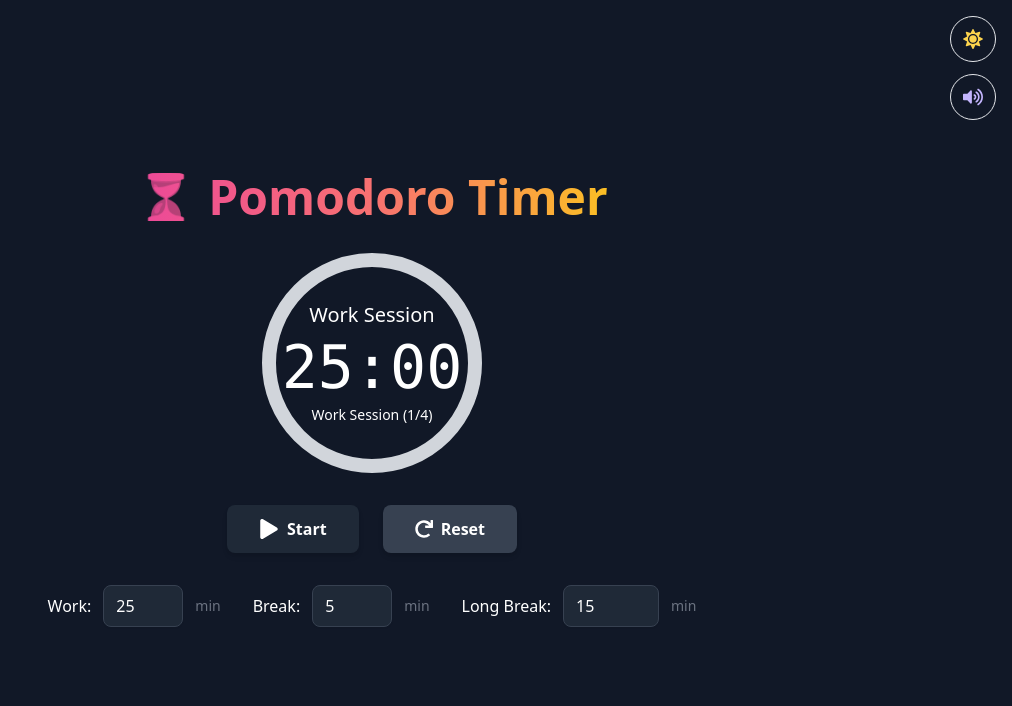
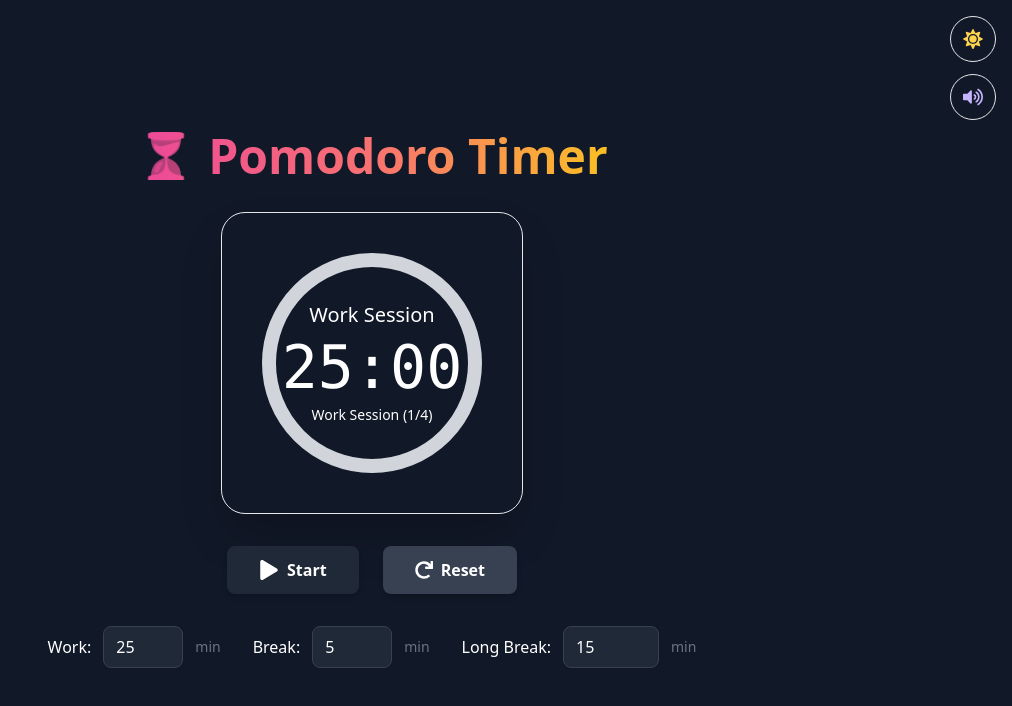
Before and after one commit to AnjaleeAmarakoon/pomodoro-timer, a React (Vite) app: page / in a window 1280 px wide. Shown: the top 706 px of the page, without its empty margins (268-1280 px from the left). Built offline with nearby package versions, Linux system fonts and the light colour scheme.

Commit message:
feat: add glass morphism card effect to timer display

```diff
--- a/src/App.jsx
+++ b/src/App.jsx
@@ -158,6 +158,8 @@ export default function App() {
         Pomodoro Timer
       </h1>
 
+      {/* Timer Card with Glass Morphism */}
+      <div className="relative bg-white/30 dark:bg-gray-800/30 backdrop-blur-xl rounded-3xl p-10 shadow-2xl border border-white/20 dark:border-gray-700/20">
         {/* Circular Progress with Timer */}
         <div className="relative">
           <CircularProgress
@@ -168,13 +170,14 @@ export default function App() {
           />
           <div className="absolute top-0 left-0 w-full h-full flex flex-col items-center justify-center">
             <TimerDisplay isWorkSession={isWorkSession} timeLeft={timeLeft} />
-          <p className="mt-2 text-sm">
+            <p className="mt-2 text-sm font-medium">
               {isWorkSession
                 ? `Work Session (${sessionCount % 4 + 1}/4)`
                 : sessionCount % 4 === 0
                 ? "Long Break"
                 : "Break"}
             </p>
+          </div>
         </div>
       </div>
 
```
Lines whose indentation alone changed are shown as unchanged.
